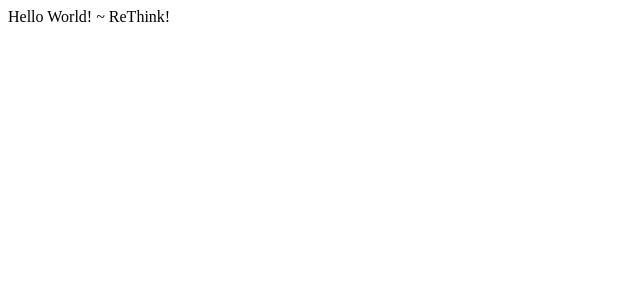
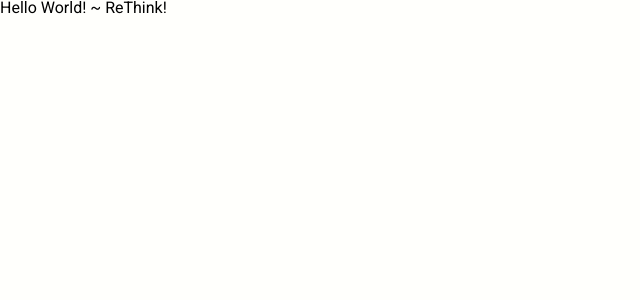
Before and after one commit to juliuscecilia33/ReThink-Frontend, a React (Create React App) app: page / in a window 1280 px wide. Shown: the top 300 px of the page, without its empty margins (0-640 px from the left). Built offline with nearby package versions, Linux system fonts and the light colour scheme.

Commit message:
global styles

```diff
--- a/package.json
+++ b/package.json
@@ -6,9 +6,11 @@
     "@testing-library/jest-dom": "^5.11.9",
     "@testing-library/react": "^11.2.3",
     "@testing-library/user-event": "^12.6.2",
+    "normalize.css": "^8.0.1",
     "react": "^17.0.1",
     "react-dom": "^17.0.1",
     "react-scripts": "4.0.1",
+    "styled-components": "^5.2.1",
     "web-vitals": "^0.2.4"
   },
   "scripts": {
--- a/public/index.html
+++ b/public/index.html
@@ -3,6 +3,10 @@
   <head>
     <meta charset="utf-8" />
     <link rel="icon" href="%PUBLIC_URL%/favicon.ico" />
+    <link
+      href="https://fonts.googleapis.com/css2?family=Roboto:ital,wght@0,300;0,400;0,500;0,700;1,300;1,400;1,500;1,700&display=swap"
+      rel="stylesheet"
+    />
     <meta name="viewport" content="width=device-width, initial-scale=1" />
     <meta name="theme-color" content="#000000" />
     <meta
--- /dev/null
+++ b/src/global-styles.js
@@ -0,0 +1,55 @@
+import { createGlobalStyle } from "styled-components";
+
+export const GlobalStyles = createGlobalStyle`
+    html {
+        -webkit-box-sizing: border-box;
+                box-sizing: border-box;
+        scroll-behavior: smooth;
+    }
+
+    *, *:before, *:after {
+        -webkit-box-sizing: inherit;
+        box-sizing: inherit;
+    }
+
+    body {
+        margin: 0;
+        padding: 0;
+        line-height: 1;
+        font-family: 'Roboto', sans-serif;
+        color: #000000;
+        background-color: #FFFFFC;
+        font-smooth: always;
+        -webkit-font-smoothing: antialiased;
+        -moz-osx-font-smoothing: grayscale;
+    }
+
+    ul {
+        margin: 0;
+        padding: 0;
+        text-decoration: none;
+        list-style: none;
+    }
+
+    h1, h2, h3, p {
+        margin: 0;
+        padding: 0;
+    }
+
+    a {
+        border: none;
+        background: none;
+        outline: none;
+        margin: 0;
+        padding: 0;
+        text-decoration: none;
+        outline: none;
+        color: #fff;
+        cursor: pointer;
+    }
+
+    button {
+        margin: 0;
+        padding: 0;
+    }
+`;
--- a/src/index.js
+++ b/src/index.js
@@ -1,5 +1,13 @@
 import React from "react";
 import { render } from "react-dom";
+import "normalize.css";
 import App from "./App";
+import { GlobalStyles } from "./global-styles";
 
-render(<App />, document.getElementById("root"));
+render(
+  <>
+    <GlobalStyles />
+    <App />
+  </>,
+  document.getElementById("root")
+);
```
Also changed, not shown: 1 other file (tests, documents, lock files or other folders).
